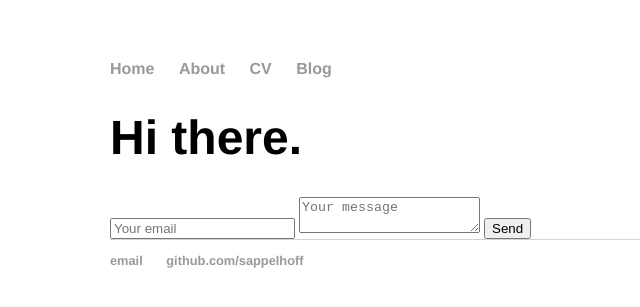
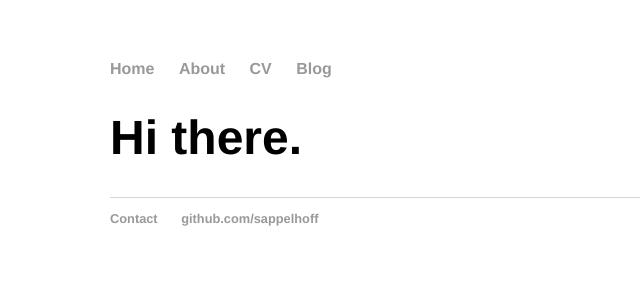
Before and after one commit to sappelhoff/sappelhoff.github.io, a Jekyll site: the page built from about/index.html, in a window 1280 px wide. Shown: the top 307 px of the page, without its empty margins (82-722 px from the left). Built offline with Jekyll 4.4.1, drawn with Linux system fonts in a browser that asks for light colours.

Commit message:
finishing up contact form

```diff
--- a/_layouts/default.html
+++ b/_layouts/default.html
@@ -21,7 +21,7 @@
 			</div><!-- /.container -->
 			<footer>
 	    		<ul>
-	        		<li><a href="mailto:stefan.appelhoff@gmail.com">email</a></li>
+	        		<li><a href="/contact">Contact</a></li>
 	        		<li><a href="https://github.com/sappelhoff">github.com/sappelhoff</a></li>
 				</ul>
 			</footer>
--- a/about/index.html
+++ b/about/index.html
@@ -3,9 +3,3 @@ layout: default
 title: Stefan Appelhoff's Blog
 ---
 	<h1>Hi there.</h1>
-
-<form method="POST" action="http://formspree.io/stefan.appelhoff@gmail.com">
-	<input type="email" name="email" placeholder="Your email">
-	<textarea name="message" placeholder="Your message"></textarea>
-	<button type="submit">Send</button>
-</form>
```
